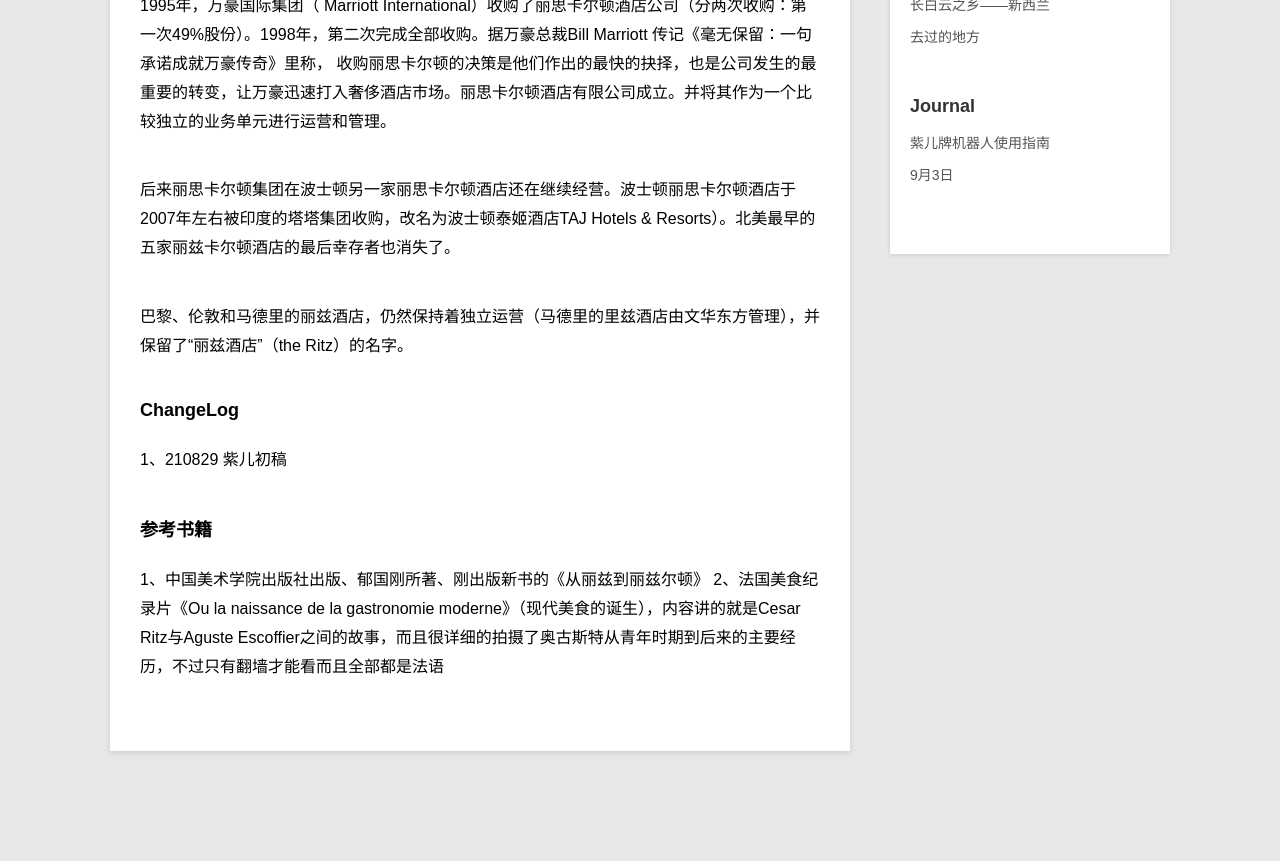
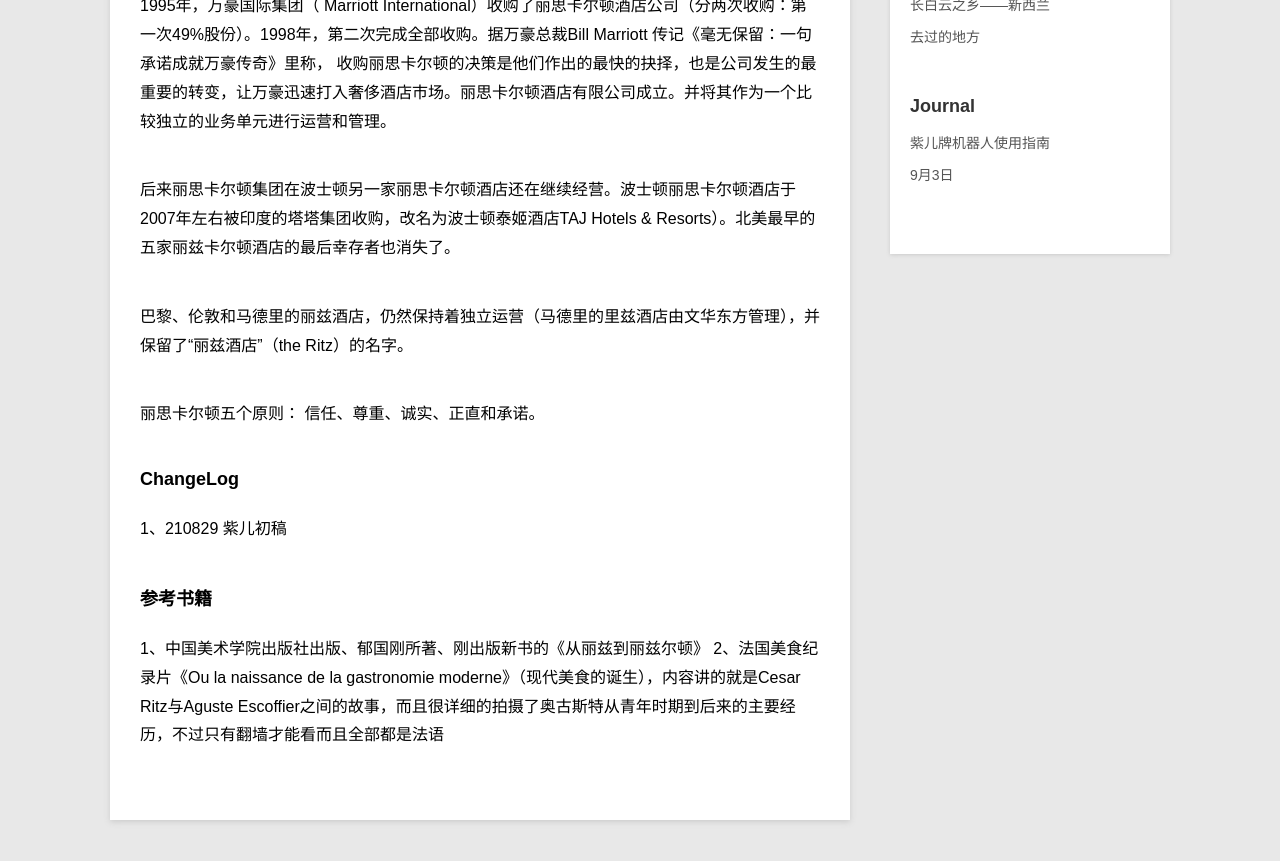
Before and after one commit to violettianjie/violettianjie.github.io, a Jekyll site: the page built from _posts/blog/2021-08-29-ritz.md, in a window 1280 px wide and 900 px high, scrolled down 3294 px. Shown: the top 861 px of the window. Built offline with Jekyll 4.4.1, drawn with Linux system fonts in a browser that asks for light colours; before the commit the page ends 4125 px from its top, so only the background shows below that.

Commit message:
Update 2021-08-29-ritz.md

```diff
--- a/_posts/blog/2021-08-29-ritz.md
+++ b/_posts/blog/2021-08-29-ritz.md
@@ -74,12 +74,15 @@ category: blog
 
 Ritz Carlton最早进入中国市场在1993年，官方中译为“丽嘉酒店”，第一家是香港丽嘉。后来，中文名一度改为“丽兹卡尔顿”，并最终定为“丽思卡尔顿”。
 
+
 1995年，万豪国际集团（ Marriott International）收购了丽思卡尔顿酒店公司（分两次收购：第一次49%股份）。1998年，第二次完成全部收购。据万豪总裁Bill Marriott 传记《毫无保留：一句承诺成就万豪传奇》里称， 收购丽思卡尔顿的决策是他们作出的最快的抉择，也是公司发生的最重要的转变，让万豪迅速打入奢侈酒店市场。丽思卡尔顿酒店有限公司成立。并将其作为一个比较独立的业务单元进行运营和管理。
 
 
 后来丽思卡尔顿集团在波士顿另一家丽思卡尔顿酒店还在继续经营。波士顿丽思卡尔顿酒店于2007年左右被印度的塔塔集团收购，改名为波士顿泰姬酒店TAJ Hotels & Resorts）。北美最早的五家丽兹卡尔顿酒店的最后幸存者也消失了。
 
 巴黎、伦敦和马德里的丽兹酒店，仍然保持着独立运营（马德里的里兹酒店由文华东方管理），并保留了“丽兹酒店”（the Ritz）的名字。
+
+丽思卡尔顿五个原则： 信任、尊重、诚实、正直和承诺。
 
 
 ### ChangeLog
```
